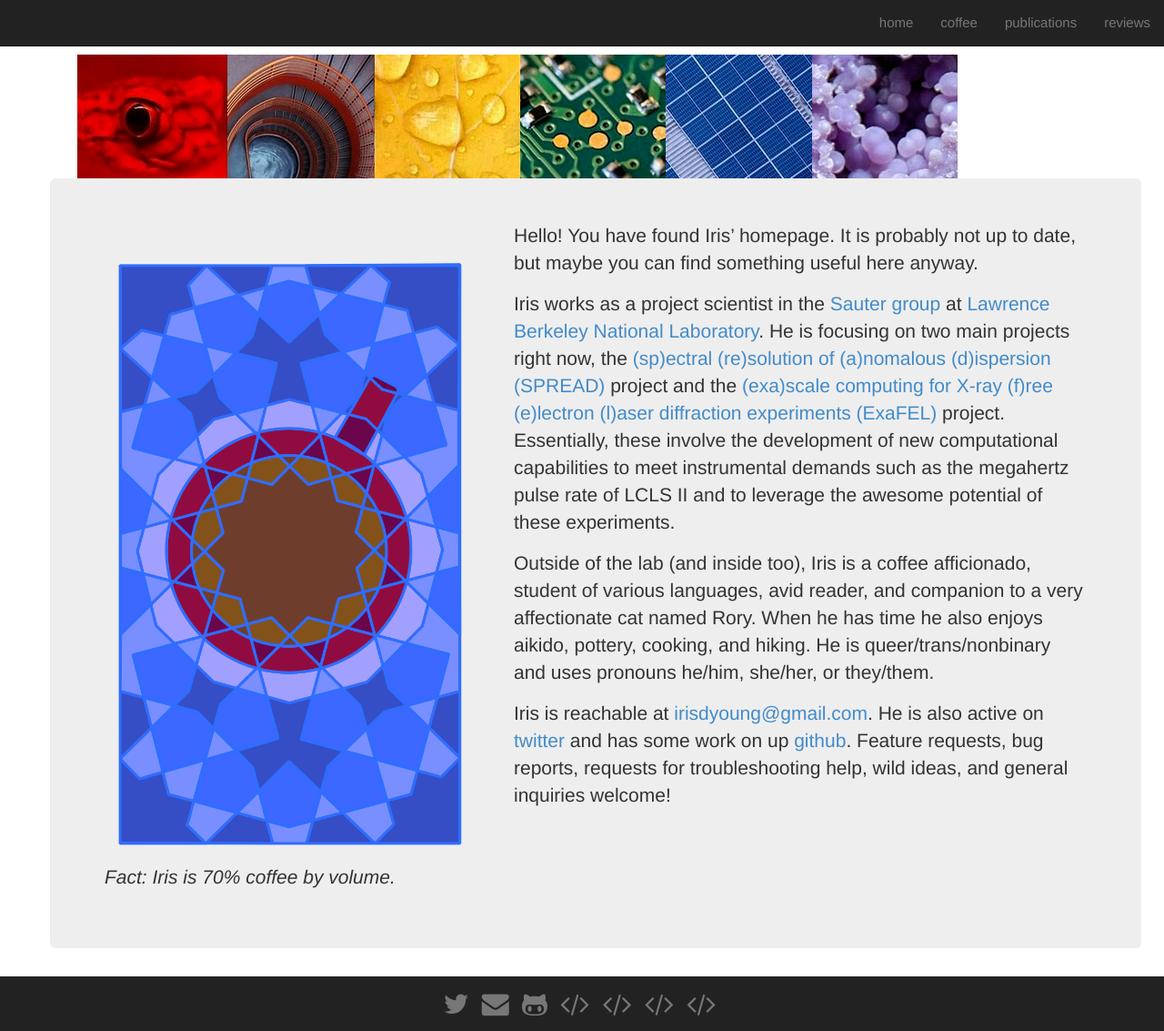
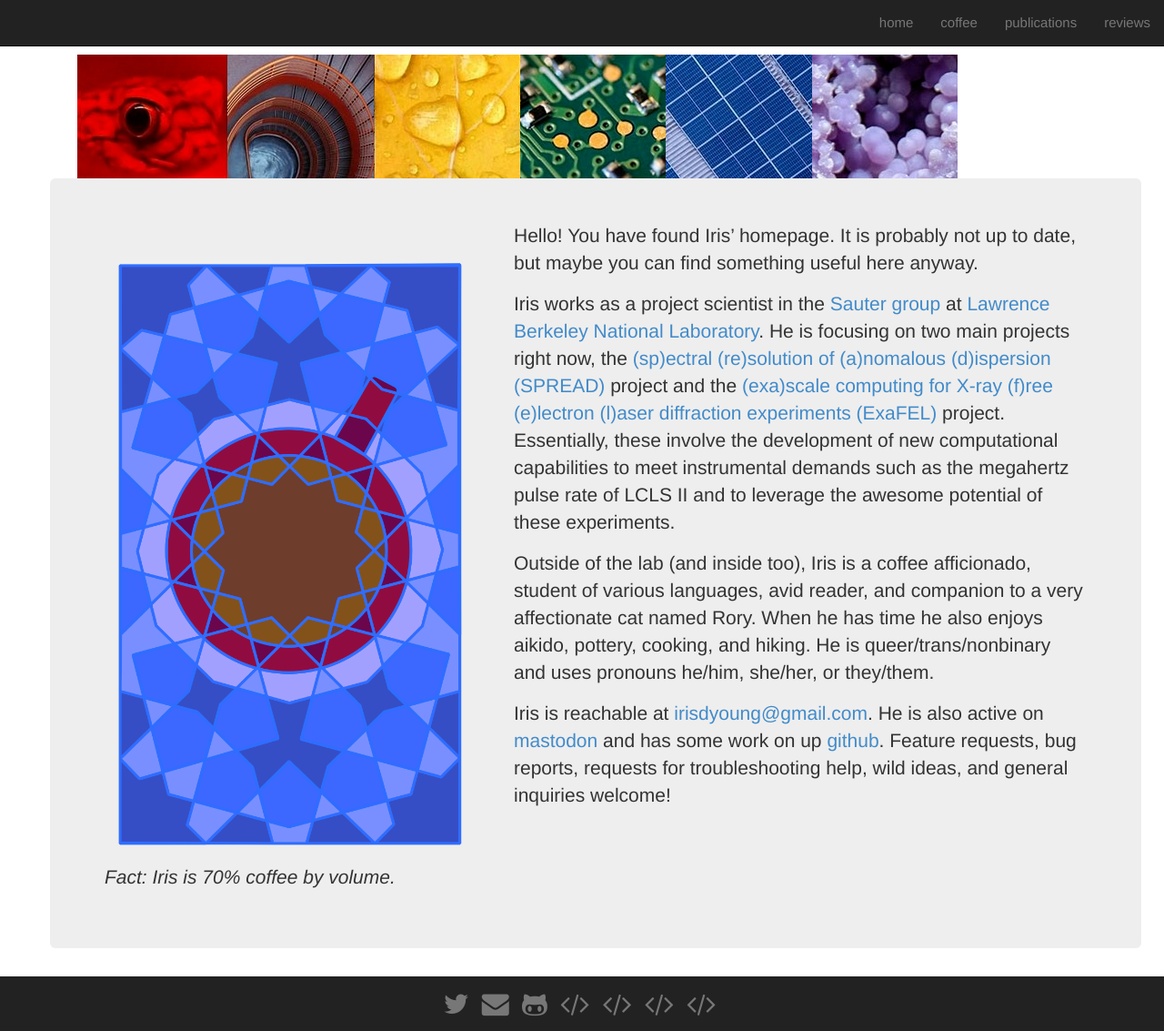
Before and after one commit to irisdyoung/irisdyoung.github.io, a Jekyll site: the page built from index.md, in a window 1280 px wide and 1133 px high. Shown: the whole window at 91% size. Built offline with Jekyll 4.4.1, drawn with Linux system fonts in a browser that asks for light colours; nearby versions of some CDN libraries.

Commit message:
Backlink to mastodon

```diff
--- a/index.md
+++ b/index.md
@@ -22,7 +22,7 @@ Iris works as a project scientist in the [Sauter group](https://biosciences.lbl.
 
 Outside of the lab (and inside too), Iris is a coffee afficionado, student of various languages, avid reader, and companion to a very affectionate cat named Rory. When he has time he also enjoys aikido, pottery, cooking, and hiking. He is queer/trans/nonbinary and uses pronouns he/him, she/her, or they/them.
 
-Iris is reachable at [irisdyoung@gmail.com](mailto:irisdyoung@gmail.com). He is also active on [twitter](http://twitter.com/irisdyoung) and has some work on up [github](http://github.com/irisdyoung). Feature requests, bug reports, requests for troubleshooting help, wild ideas, and general inquiries welcome!
+Iris is reachable at [irisdyoung@gmail.com](mailto:irisdyoung@gmail.com). He is also active on <a rel="me" href="https://struct.bio/@irisvirus">mastodon</a> and has some work on up [github](http://github.com/irisdyoung). Feature requests, bug reports, requests for troubleshooting help, wild ideas, and general inquiries welcome!
 
 <br>
 
```
